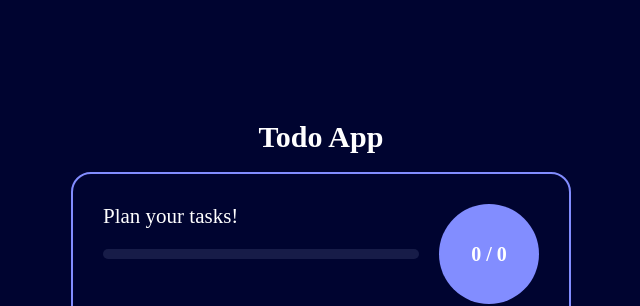
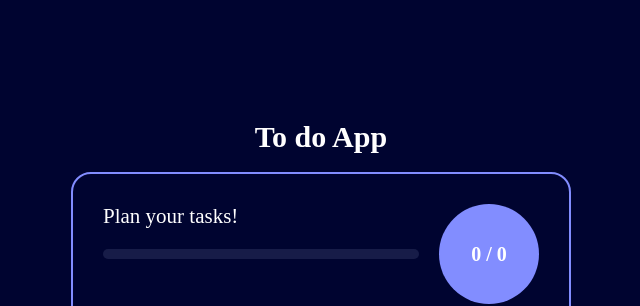
Before and after one commit to Mnelisi-Writes/Todo-App, a plain HTML site: page index.html in a window 1280 px wide. Shown: the top 306 px of the page, 319-959 px from the left. Drawn offline with Linux system fonts and the light colour scheme.

Commit message:
Update index.html

```diff
--- a/index.html
+++ b/index.html
@@ -3,13 +3,13 @@
 <head>
     <meta charset="UTF-8">
     <meta name="viewport" content="width=device-width, initial-scale=1.0">
-    <title>Todo app</title>
+    <title>To do list</title>
     <script src="https://kit.fontawesome.com/48791bd008.js" crossorigin="anonymous"></script>
     <link rel="stylesheet" href="./style.css">
 </head>
 <body>
     <div class="container">
-        <h1>Todo App</h1><br>
+        <h1>To do App</h1><br>
 
         <div class="stats-container">
 
```
